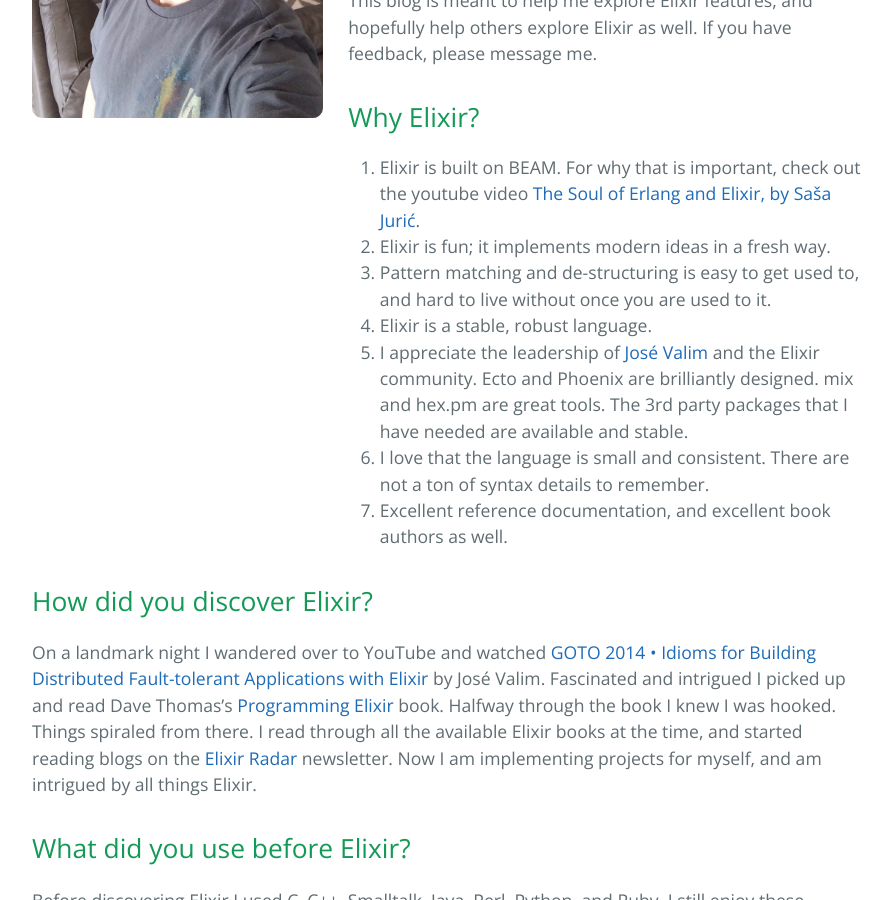
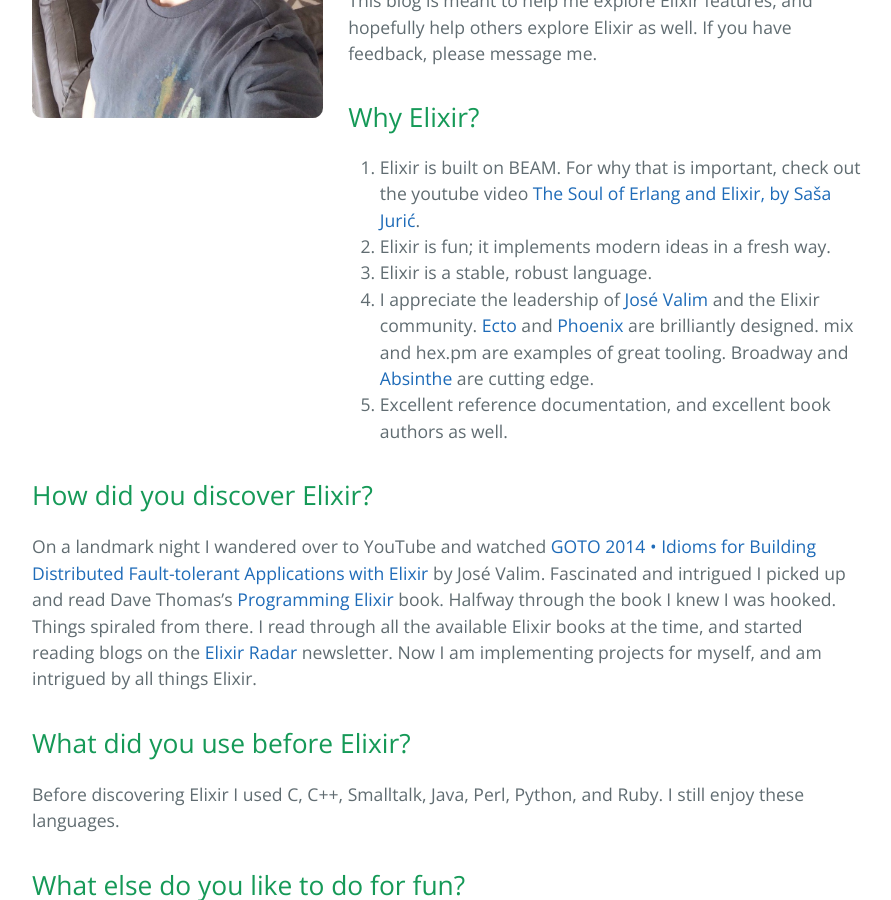
Before and after one commit to justingamble/justingamble.github.io, a Jekyll site: the page built from about.md, in a window 1280 px wide and 900 px high, scrolled down 454 px. Shown: the whole window, without its empty margins (192-1083 px from the left). Built offline with Jekyll 4.4.1, drawn with Linux system fonts in a browser that asks for light colours.

Commit message:
about.md: updating 'why elixir?'

```diff
--- a/about.md
+++ b/about.md
@@ -21,13 +21,10 @@
 
 1. Elixir is built on BEAM.  For why that is important, check out the youtube video [The Soul of Erlang and Elixir, by Saša Jurić](https://www.youtube.com/watch?v=JvBT4XBdoUE).
 2. Elixir is fun; it implements modern ideas in a fresh way.
-3. Pattern matching and de-structuring is easy to get used to, and hard to live without once you are used to it.
-4. Elixir is a stable, robust language.
-5. I appreciate the leadership of [José Valim](http://github.com/josevalim){:target="_blank"} and the Elixir community.  Ecto and Phoenix are brilliantly designed.  mix and hex.pm
-are great tools.  The 3rd party packages that I have needed are available and stable.
-6. I love that the language is small and consistent.  There are not a ton of syntax
-details to remember.
-7. Excellent reference documentation, and excellent book authors as well.
+3. Elixir is a stable, robust language.
+4. I appreciate the leadership of [José Valim](http://github.com/josevalim){:target="_blank"} and the Elixir community.  [Ecto](https://www.amazon.ca/Programming-Ecto-Database-Scalability-Performance/dp/1680502824/ref=sr_1_3?keywords=ecto+book&qid=1582015230&s=books&sr=1-3) and [Phoenix](https://www.amazon.ca/Phoenix-Action-Geoffrey-Lessel/dp/1617295043/ref=pd_sbs_14_2/136-3491359-4597008?_encoding=UTF8&pd_rd_i=1617295043&pd_rd_r=6b9775db-c084-42e9-8d5f-30659e7086b7&pd_rd_w=zymIB&pd_rd_wg=N4PZC&pf_rd_p=74b54c94-7195-4620-ba51-7d167ac58a58&pf_rd_r=A8NCQEYHW6XDCDR2TCVN&psc=1&refRID=A8NCQEYHW6XDCDR2TCVN) are brilliantly designed.  mix and hex.pm
+are examples of great tooling.  Broadway and [Absinthe](https://www.amazon.ca/Craft-GraphQL-APIs-Elixir-Absinthe/dp/1680502557/ref=sr_1_2?keywords=Absinthe+elixir&qid=1582015306&s=books&sr=1-2) are cutting edge.
+5. Excellent reference documentation, and excellent book authors as well.
 {: class="why-elixir-paragraph"}
 
 ## How did you discover Elixir?
```
